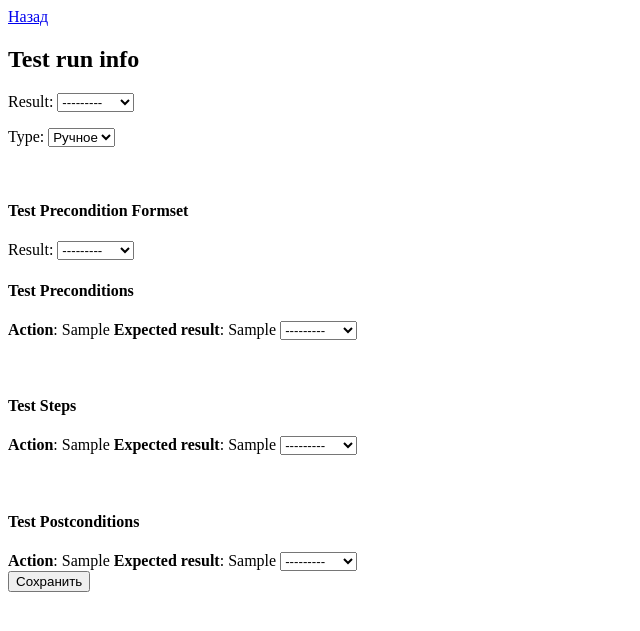
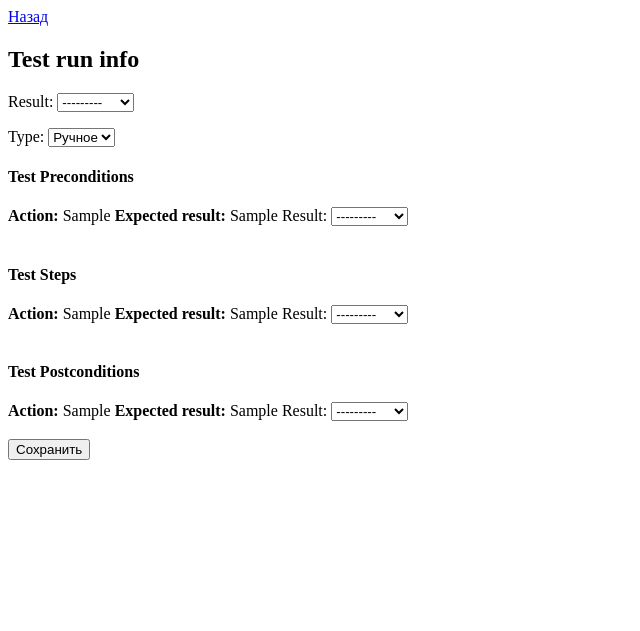
Before and after one commit to DmitrySkryabin/TestLite, a Django app: page /runs/execute/1 in a window 1280 px wide. Shown: the top 631 px of the page, without its empty margins (0-640 px from the left). Run offline with Django 4.2, Linux system fonts and the light colour scheme; tables that the repository leaves empty hold one stand-in row (values such as "Sample post").

Commit message:
update run_test

```diff
--- a/TestLite/tests_run/forms.py
+++ b/TestLite/tests_run/forms.py
@@ -16,5 +16,17 @@ class TestRunForm(forms.ModelForm):
         ]
 
 
-class SelectResultForm(forms.Form):
-    result = forms.ChoiceField(choices=[('', '---------')] + ResultChoice.choices)
+
+class SelectResultForm(forms.ModelForm):
+    '''Форма для выполнения сохранения результатов теста
+    Изменяемая часть это результат, останые данные о шагах записаны в переменные'''
+    def __init__(self, *args, **kwargs):
+        if kwargs['instance'] is not None:
+            self.action = kwargs['instance'].action # получем и записываем поле action из запроса который вызывает форму из modelformset_factorys
+            self.expected_result = kwargs['instance'].expected_result #
+        super().__init__(*args, **kwargs)
+
+    class Meta:
+        fields = [
+            'result'
+        ]
--- a/TestLite/tests_run/templates/tests_run/test_run_form.html
+++ b/TestLite/tests_run/templates/tests_run/test_run_form.html
@@ -9,27 +9,28 @@
     {% csrf_token %}
     {{ form.as_p }}
 
-    <br>
-    <h4>Test Precondition Formset</h4>
-    {% for form in test_precondition_formset %}
-        {{ form }}
-    {% endfor %}
+
     <h4>Test Preconditions</h4>
-    {% for item in test_preconditions %}
-        <b>Action</b>: {{ item.action }} <b>Expected result</b>: {{item.expected_result}} <select name="preconditions">{% for option in select.result %}{{ option }}{% endfor %}</select> <br>
+    {{ test_precondition_formset.management_form }}
+    {% for item in test_precondition_formset %}
+        <b>Action:</b> {{ item.action }} <b>Expected result:</b> {{ item.expected_result }} {{ item }} <br>
     {% endfor %}
     <br>
-    <br>
+
     <h4>Test Steps</h4>
-    {% for item in test_steps %}
-    <b>Action</b>: {{ item.action }} <b>Expected result</b>: {{item.expected_result}} <select name="steps">{% for option in select.result %}{{ option }}{% endfor %}</select> <br>
+    {{ test_step_formset.management_form }}
+    {% for item in test_step_formset %}
+        <b>Action:</b> {{ item.action }} <b>Expected result:</b> {{ item.expected_result }} {{ item }} <br>
     {% endfor %}
     <br>
+
+    <h4>Test Postconditions</h4>
+    {{ test_postcondition_formset.management_form }}
+    {% for item in test_postcondition_formset %}
+        <b>Action:</b> {{ item.action }} <b>Expected result:</b> {{ item.expected_result }} {{ item }} <br>
+    {% endfor %}
     <br>
-    <h4>Test Postconditions</h4>
-    {% for item in test_postconditions %}
-    <b>Action</b>: {{ item.action }} <b>Expected result</b>: {{item.expected_result}} <select name="postconditions">{% for option in select.result %}{{ option }}{% endfor %}</select> <br>
-    {% endfor %}
+
 
     <button type="submit">Сохранить</button>
 </form>
--- a/TestLite/tests_run/views.py
+++ b/TestLite/tests_run/views.py
@@ -1,17 +1,15 @@
 from django.shortcuts import render
 from django.http import HttpResponse
-from django.forms import formset_factory
+from django.forms import formset_factory, modelformset_factory
 from django.views.generic import DetailView, TemplateView, CreateView, FormView
 
 from tests.models import Test, TestPrecondition, TestPostcondition, TestStep
-from .models import TestRun, ResultChoice
+from .models import TestRun, ResultChoice, TestRunPrecondition, TestRunStep, TestRunPostcondition
 from .forms import TestRunForm, SelectResultForm
 
-# Create your views here.
 
 
 class TestRunFormView(FormView):
-    # Походу нужно побпловаться с формсет фактори
     form_class = TestRunForm
     template_name = 'tests_run/test_run_form.html'
 
@@ -20,24 +18,22 @@ class TestRunFormView(FormView):
         context = super().get_context_data()
         test_id = self.kwargs.get('id')
 
-        TestPreconditionFormset = formset_factory(SelectResultForm)
+        # Инициируем формсеты для шагов теста
+        self.TestPreconditionFormset = modelformset_factory(form=SelectResultForm, model=TestRunPrecondition, extra=0)
+        self.TestStepFormset = modelformset_factory(form=SelectResultForm, model=TestRunStep, extra=0)
+        self.TestPostconditionFormset = modelformset_factory(form=SelectResultForm, model=TestRunPostcondition, extra=0)
 
         context['test_id'] = test_id
-        context['select'] = SelectResultForm
-        context['test_precondition_formset'] = TestPreconditionFormset()
-        print(context['test_precondition_formset'])
-        context['test_preconditions'] = TestPrecondition.objects.filter(test__id=test_id)
-        context['test_steps'] = TestStep.objects.filter(test__id=test_id)
-        context['test_postconditions'] = TestPostcondition.objects.filter(test__id=test_id)
+        context['test_precondition_formset'] = self.TestPreconditionFormset(queryset=TestPrecondition.objects.filter(test__id=test_id), prefix='preconditions')
+        context['test_step_formset'] = self.TestStepFormset(queryset=TestStep.objects.filter(test__id=test_id), prefix='steps')
+        context['test_postcondition_formset'] = self.TestPostconditionFormset(queryset=TestPostcondition.objects.filter(test__id=test_id), prefix='postconditions')
 
         return context
 
 
     def form_valid(self, form):
-        print('________________')
-        print(self.request.POST['steps'])
-        print(''.join(self.request.POST['steps']))
-        print(TestStep.objects.filter(test__id=self.kwargs.get('id')).count())
-        if len(''.join(self.request.POST['steps'])) == TestStep.objects.filter(test__id=self.kwargs.get('id')).count():
-            print(self.request.POST['steps'])
+        # print(self.request.POST)
+        self.get_context_data()
+        if self.TestPreconditionFormset(self.request.POST, prefix='preconditions').is_valid():
+            print('heh')
         return HttpResponse('rer')
```
